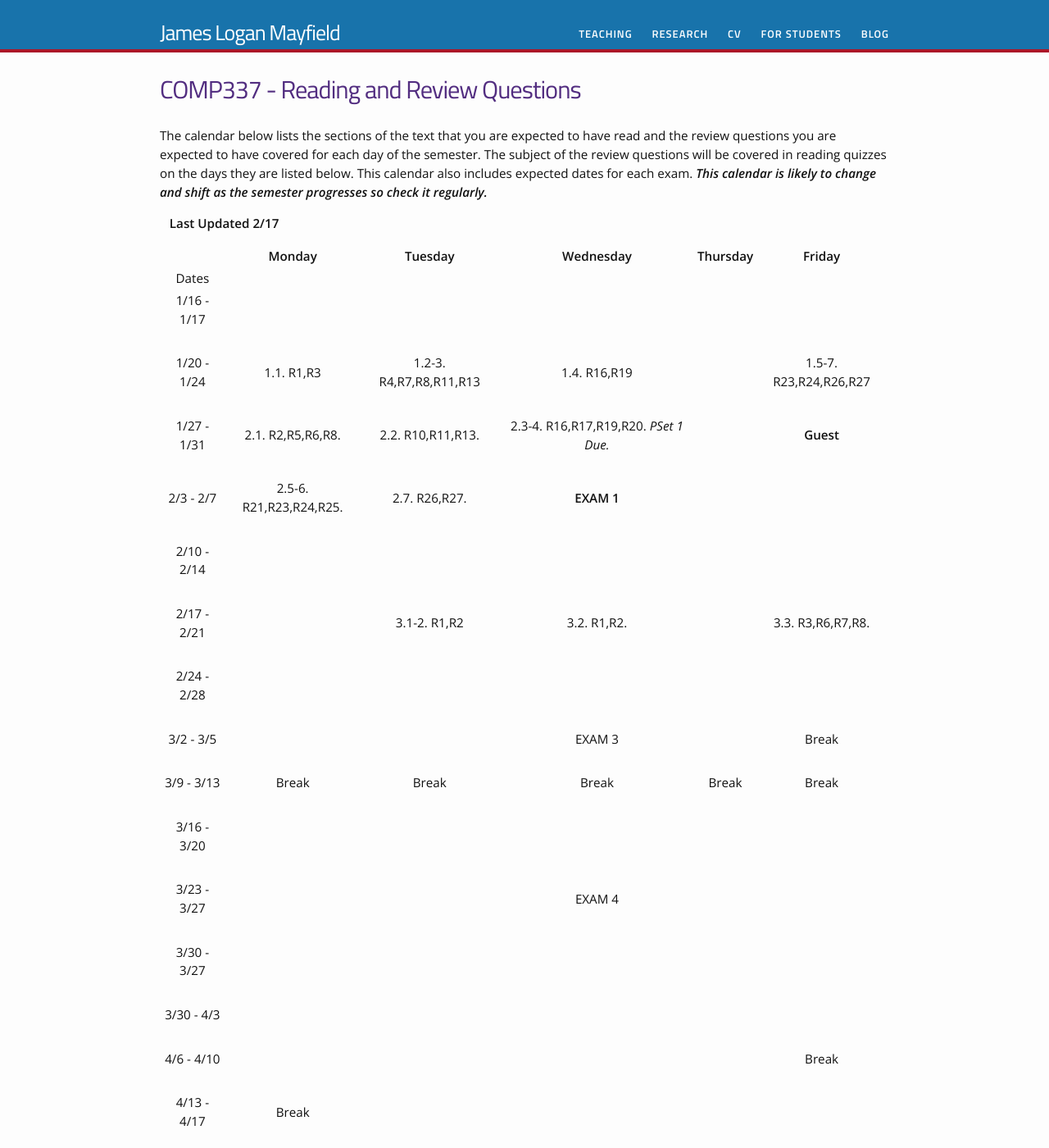
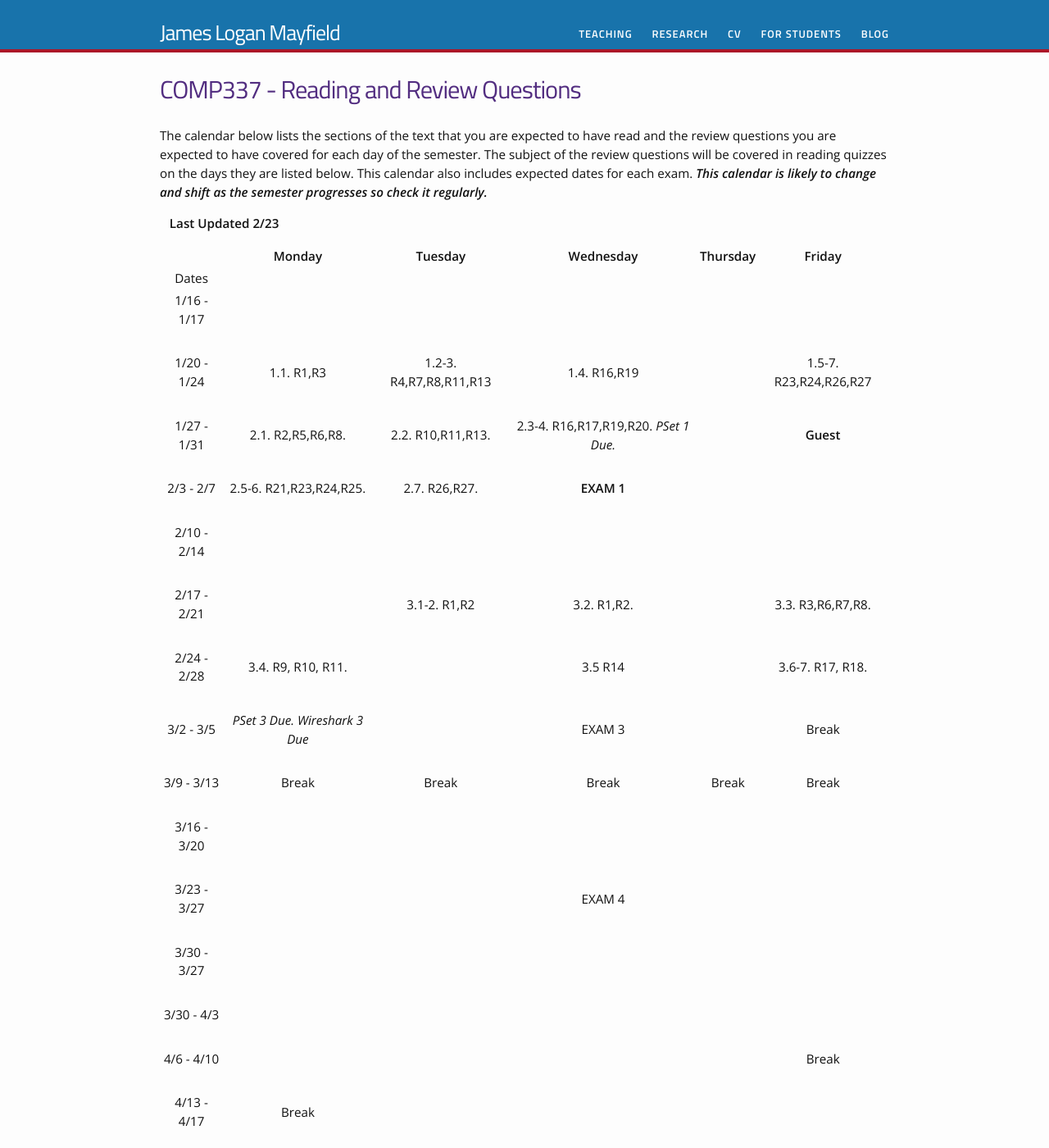
Before and after one commit to jlmayfield/jlmayfield.github.io, a Jekyll site: the page built from teaching/COMP337/reading.md, in a window 1280 px wide and 1400 px high. Shown: the whole window at 82% size. Built offline with Jekyll 4.4.1, drawn with Linux system fonts in a browser that asks for light colours.

Commit message:
c337. chap3 assignments added.

```diff
--- a/teaching/COMP337/reading.md
+++ b/teaching/COMP337/reading.md
@@ -7,7 +7,7 @@ permalink: /teaching/COMP337/reading/
 The calendar below lists the sections of the text that you are expected to have read and the review questions you are expected to have covered for each day of the semester. The subject of the review questions will be covered in reading quizzes on the days they are listed below. This calendar also includes expected dates for each exam. ***This calendar is likely to change and shift as the semester progresses so check it regularly.***
 
 
-&nbsp;&nbsp;&nbsp;**Last Updated 2/17**
+&nbsp;&nbsp;&nbsp;**Last Updated 2/23**
 
 
 | | Monday | Tuesday | Wednesday | Thursday | Friday |
@@ -25,9 +25,9 @@ The calendar below lists the sections of the text that you are expected to have
 | | | | | |
 |2/17 - 2/21  | |3.1-2. R1,R2 | 3.2.  R1,R2.| |3.3. R3,R6,R7,R8. |
 | | | | | |
-|2/24 - 2/28  |  | |  | | |
+|2/24 - 2/28  | 3.4. R9, R10, R11. | | 3.5 R14  | | 3.6-7. R17, R18. |
 | | | | | |
-|3/2 - 3/5  |  | | EXAM 3  | | Break  |
+|3/2 - 3/5  | *PSet 3 Due.* *Wireshark 3 Due*  | | EXAM 3  | | Break  |
 | | | | | |
 |3/9 - 3/13  | Break | Break | Break | Break | Break |
 | | | | | |
```
Also changed, not shown: teaching/comp337.md (+7 -0 lines).
